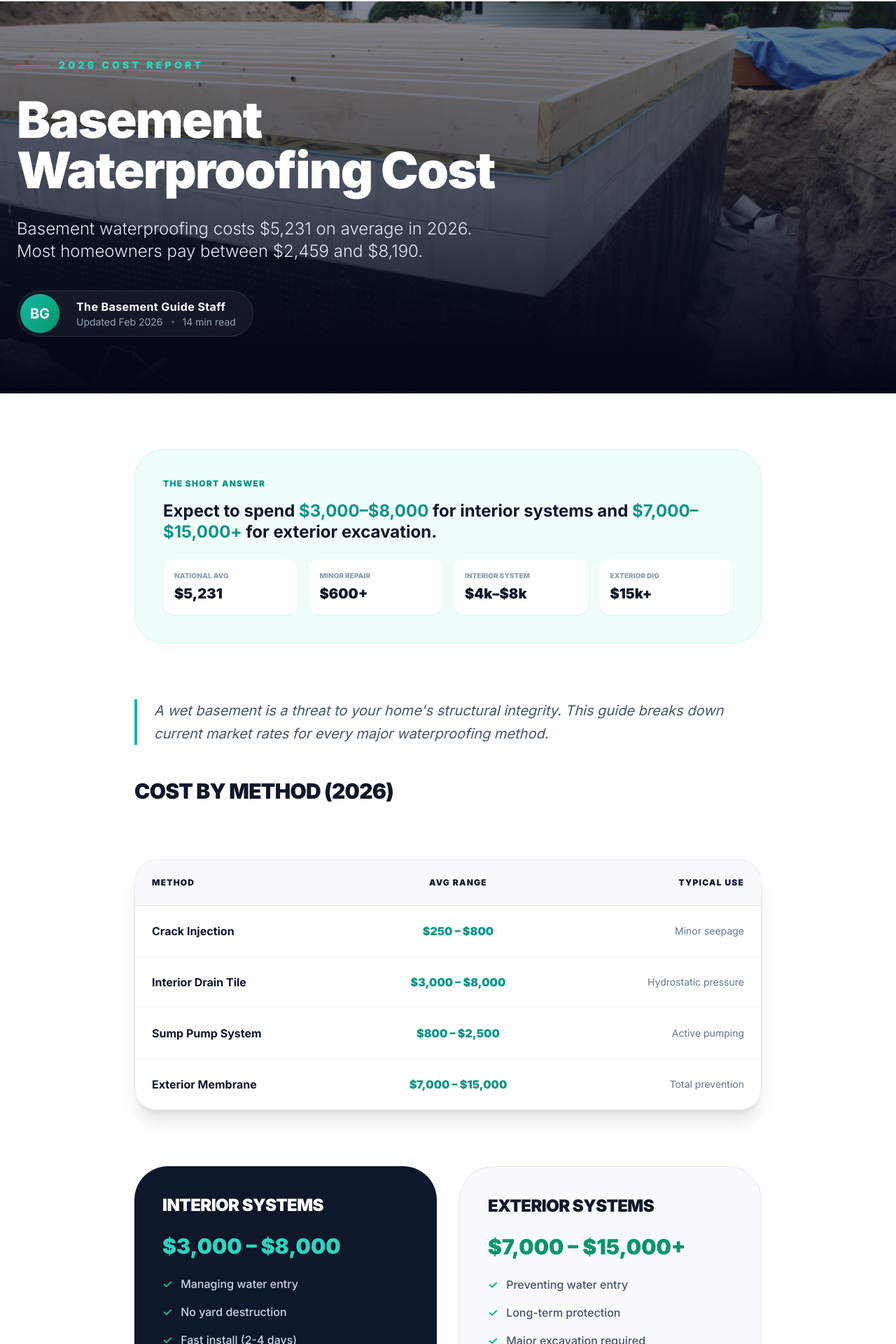
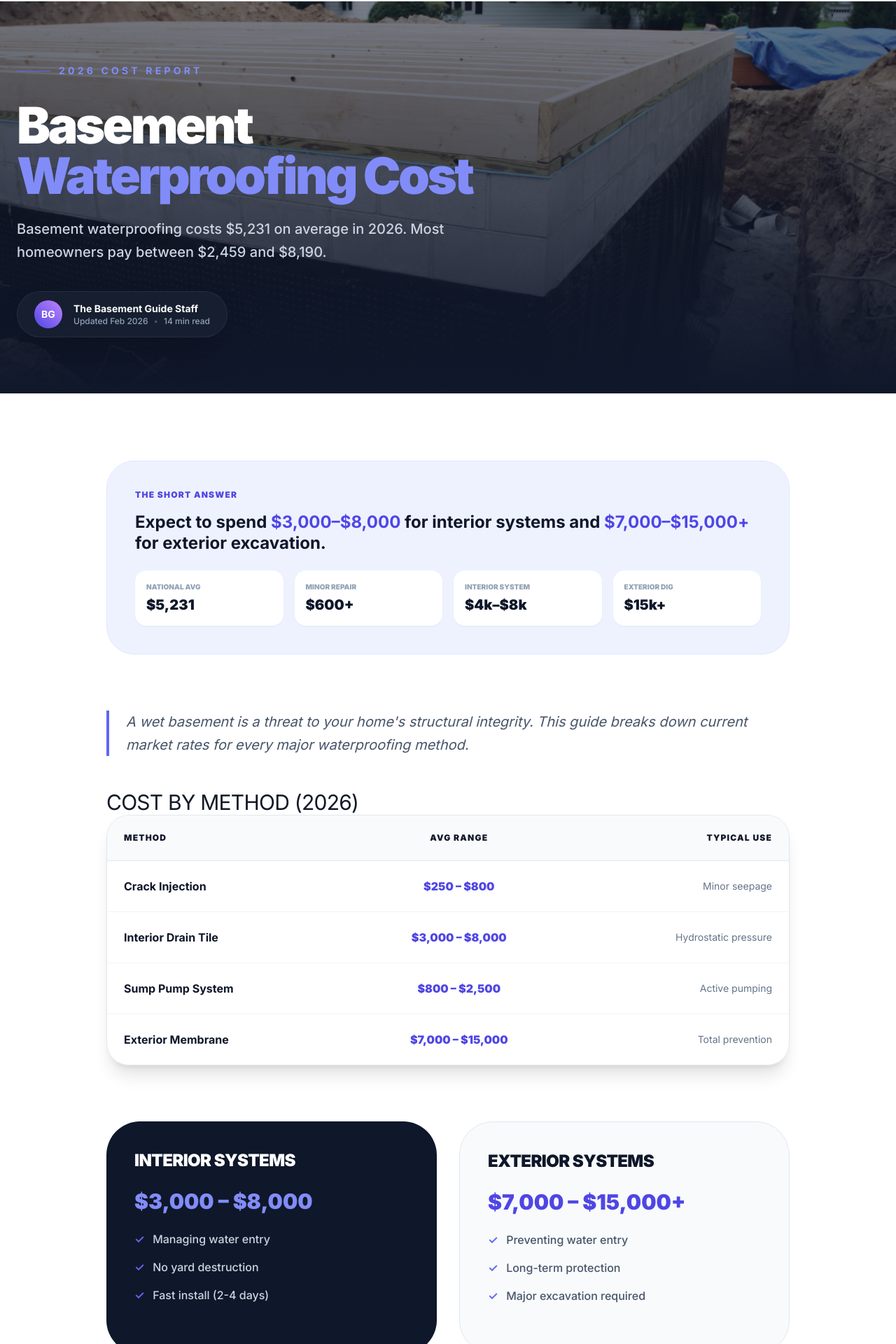
Before and after one commit to thebasementguide2026/basement-guide, a Next.js app: page /articles/basement-waterproofing-cost in a window 1280 px wide. Shown: the part 63-1983 px from the top of the page at 70% size. Built offline with nearby package versions, Linux system fonts and the light colour scheme.

Commit message:
Update page.tsx

```diff
--- a/app/articles/basement-waterproofing-cost/page.tsx
+++ b/app/articles/basement-waterproofing-cost/page.tsx
@@ -10,48 +10,40 @@ export const metadata: Metadata = {
 
 export default function BasementWaterproofingCostPage() {
   return (
-    <div className="bg-white min-h-screen">
+    <div className='bg-white min-h-screen'>
       {/* Article Hero */}
-      <section className="relative h-[70vh] min-h-[500px] bg-slate-900 overflow-hidden">
+      <section className='relative h-[70vh] min-h-[500px] bg-slate-900 overflow-hidden'>
         <Image
-          src="/foundation-waterproofing-construction.jpg.png"
-          alt="Contractor installing basement waterproofing system"
+          src='/foundation-waterproofing-construction.jpg.png'
+          alt='Contractor installing basement waterproofing system'
           fill
-          className="object-cover opacity-50 scale-105 transition-transform duration-700 hover:scale-100"
+          className='object-cover opacity-45 scale-105 transition-transform duration-700 hover:scale-100'
           priority
         />
-        <div className="absolute inset-0 bg-gradient-to-t from-slate-950 via-slate-900/40 to-transparent" />
-
-        <div className="absolute inset-0 flex items-center">
-          <div className="container mx-auto px-6 w-full">
-            <div className="max-w-4xl">
-              <div className="flex items-center gap-3 mb-8">
-                <span className="h-px w-12 bg-teal-500" />
-                <span className="text-teal-400 text-sm font-black uppercase tracking-[0.3em]">
-                  2026 Cost Report
-                </span>
+        <div className='absolute inset-0 bg-gradient-to-t from-slate-900 via-slate-900/40 to-transparent' />
+        <div className='relative h-full max-w-7xl mx-auto px-6 flex flex-col justify-end pb-20'>
+          <div className='flex items-center space-x-3 mb-8'>
+            <div className='w-12 h-px bg-indigo-500'></div>
+            <span className='text-indigo-400 font-bold tracking-[0.3em] text-sm uppercase'>2026 Cost Report</span>
           </div>
-
-              <h1 className="text-5xl md:text-7xl font-black text-white mb-8 leading-[1.1] tracking-tight">
-                Basement <br className="hidden md:block" />
-                Waterproofing Cost
+          <h1 className='text-5xl md:text-7xl font-black text-white mb-6 leading-[0.9] tracking-tighter'>
+            Basement <br />
+            <span className='text-indigo-400'>Waterproofing Cost</span>
           </h1>
-
-              <p className="text-xl md:text-2xl text-slate-200 mb-10 leading-relaxed max-w-2xl font-light">
+          <p className='text-xl text-slate-300 max-w-2xl mb-10 font-medium leading-relaxed'>
             Basement waterproofing costs $5,231 on average in 2026. Most homeowners pay between $2,459 and $8,190.
           </p>
-
-              <div className="flex items-center gap-6 p-1 pr-6 bg-white/5 backdrop-blur-md rounded-full w-fit border border-white/10">
-                <div className="w-14 h-14 bg-gradient-to-br from-teal-500 to-emerald-600 rounded-full flex items-center justify-center text-white font-bold text-xl">
+          <div className='flex items-center space-x-4'>
+            <div className='flex items-center bg-slate-800/50 backdrop-blur-md rounded-full px-6 py-3 border border-slate-700/50 shadow-2xl'>
+              <div className='w-10 h-10 rounded-full bg-gradient-to-tr from-indigo-600 to-purple-400 flex items-center justify-center text-white font-bold text-sm mr-4'>
                 BG
               </div>
-                <div>
-                  <div className="text-white font-bold tracking-wide">The Basement Guide Staff</div>
-                  <div className="flex items-center gap-3 text-slate-400 text-sm">
+              <div className='flex flex-col'>
+                <span className='text-white font-bold text-sm'>The Basement Guide Staff</span>
+                <div className='flex items-center text-slate-400 text-xs font-medium'>
                   <span>Updated Feb 2026</span>
-                    <span className="w-1 h-1 bg-slate-600 rounded-full" />
+                  <span className='mx-2 text-slate-600'>•</span>
                   <span>14 min read</span>
-                  </div>
                 </div>
               </div>
             </div>
@@ -60,141 +52,134 @@ export default function BasementWaterproofingCostPage() {
       </section>
 
       {/* Main Content */}
-      <main className="container mx-auto px-6 py-20">
-        <div className="max-w-4xl mx-auto">
-          {/* Quick Answer Box */}
-          <div className="bg-teal-50 rounded-[2.5rem] p-10 mb-20 border border-teal-100 relative overflow-hidden">
-            <div className="relative z-10">
-              <div className="text-teal-600 font-black uppercase tracking-widest text-xs mb-4">The Short Answer</div>
-              <p className="text-2xl text-slate-900 font-bold leading-tight mb-6">
-                Expect to spend <span className="text-teal-600">$3,000–$8,000</span> for interior systems and <span className="text-teal-600">$7,000–$15,000+</span> for exterior excavation.
+      <main className='max-w-5xl mx-auto px-6 py-24'>
+        <div className='prose prose-lg prose-slate max-w-none prose-headings:text-slate-900 prose-headings:font-black prose-headings:tracking-tight prose-p:text-slate-600 prose-p:leading-relaxed prose-a:text-indigo-600 prose-a:no-underline hover:prose-a:underline'>
+
+          <div className='bg-indigo-50 rounded-[2.5rem] p-10 mb-20 border border-indigo-100 relative overflow-hidden not-prose'>
+            <div className='relative z-10'>
+              <div className='text-indigo-600 font-black uppercase tracking-widest text-xs mb-4'>The Short Answer</div>
+              <p className='text-2xl text-slate-900 font-bold leading-tight mb-6'>
+                Expect to spend <span className='text-indigo-600'>$3,000–$8,000</span> for interior systems and <span className='text-indigo-600'>$7,000–$15,000+</span> for exterior excavation.
               </p>
-              <div className="grid grid-cols-2 md:grid-cols-4 gap-4">
-                <div className="bg-white p-4 rounded-2xl shadow-sm">
-                  <div className="text-slate-400 text-[10px] uppercase font-black mb-1">National Avg</div>
-                  <div className="text-slate-900 font-black text-xl">$5,231</div>
+              <div className='grid grid-cols-2 md:grid-cols-4 gap-4'>
+                <div className='bg-white p-4 rounded-2xl shadow-sm'>
+                  <div className='text-slate-400 text-[10px] uppercase font-black mb-1'>National Avg</div>
+                  <div className='text-slate-900 font-black text-xl'>$5,231</div>
                 </div>
-                <div className="bg-white p-4 rounded-2xl shadow-sm">
-                  <div className="text-slate-400 text-[10px] uppercase font-black mb-1">Minor Repair</div>
-                  <div className="text-slate-900 font-black text-xl">$600+</div>
+                <div className='bg-white p-4 rounded-2xl shadow-sm'>
+                  <div className='text-slate-400 text-[10px] uppercase font-black mb-1'>Minor Repair</div>
+                  <div className='text-slate-900 font-black text-xl'>$600+</div>
                 </div>
-                <div className="bg-white p-4 rounded-2xl shadow-sm">
-                  <div className="text-slate-400 text-[10px] uppercase font-black mb-1">Interior System</div>
-                  <div className="text-slate-900 font-black text-xl">$4k–$8k</div>
+                <div className='bg-white p-4 rounded-2xl shadow-sm'>
+                  <div className='text-slate-400 text-[10px] uppercase font-black mb-1'>Interior System</div>
+                  <div className='text-slate-900 font-black text-xl'>$4k–$8k</div>
                 </div>
-                <div className="bg-white p-4 rounded-2xl shadow-sm">
-                  <div className="text-slate-400 text-[10px] uppercase font-black mb-1">Exterior Dig</div>
-                  <div className="text-slate-900 font-black text-xl">$15k+</div>
+                <div className='bg-white p-4 rounded-2xl shadow-sm'>
+                  <div className='text-slate-400 text-[10px] uppercase font-black mb-1'>Exterior Dig</div>
+                  <div className='text-slate-900 font-black text-xl'>$15k+</div>
                 </div>
               </div>
             </div>
           </div>
 
-          <div className="prose prose-slate prose-lg max-w-none mb-20">
-            <p className="text-xl leading-relaxed text-slate-600 italic border-l-4 border-teal-500 pl-6 mb-12">
+          <p className='text-xl leading-relaxed text-slate-600 italic border-l-4 border-indigo-500 pl-6 mb-12'>
             A wet basement is a threat to your home's structural integrity. This guide breaks down current market rates for every major waterproofing method.
           </p>
 
-            <h2 className="text-3xl font-black text-slate-900 mb-8 uppercase tracking-tight font-black">Cost by Method (2026)</h2>
-          </div>
+          <h2 className='text-3xl uppercase tracking-tight'>Cost by Method (2026)</h2>
 
-          {/* Pricing Table */}
-          <div className="overflow-x-auto rounded-[2rem] border border-slate-200 shadow-xl mb-20">
-            <table className="w-full text-left border-collapse">
+          <div className='overflow-x-auto rounded-[2rem] border border-slate-200 shadow-xl mb-20 not-prose'>
+            <table className='w-full text-left border-collapse'>
               <thead>
-                <tr className="bg-slate-50 border-b border-slate-200">
-                  <th className="p-6 font-black text-slate-900 uppercase text-xs tracking-widest">Method</th>
-                  <th className="p-6 font-black text-slate-900 uppercase text-xs tracking-widest text-center">Avg Range</th>
-                  <th className="p-6 font-black text-slate-900 uppercase text-xs tracking-widest text-right">Typical Use</th>
+                <tr className='bg-slate-50 border-b border-slate-200'>
+                  <th className='p-6 font-black text-slate-900 uppercase text-xs tracking-widest'>Method</th>
+                  <th className='p-6 font-black text-slate-900 uppercase text-xs tracking-widest text-center'>Avg Range</th>
+                  <th className='p-6 font-black text-slate-900 uppercase text-xs tracking-widest text-right'>Typical Use</th>
                 </tr>
               </thead>
-              <tbody className="divide-y divide-slate-100">
+              <tbody className='divide-y divide-slate-100'>
                 {[
                   { method: 'Crack Injection', cost: '$250 – $800', use: 'Minor seepage' },
                   { method: 'Interior Drain Tile', cost: '$3,000 – $8,000', use: 'Hydrostatic pressure' },
                   { method: 'Sump Pump System', cost: '$800 – $2,500', use: 'Active pumping' },
                   { method: 'Exterior Membrane', cost: '$7,000 – $15,000', use: 'Total prevention' }
                 ].map((row, i) => (
-                  <tr key={i} className="hover:bg-slate-50 transition-colors group">
-                    <td className="p-6 text-slate-900 font-bold">{row.method}</td>
-                    <td className="p-6 text-teal-600 font-black text-center">{row.cost}</td>
-                    <td className="p-6 text-slate-500 text-sm text-right">{row.use}</td>
+                  <tr key={i} className='hover:bg-slate-50 transition-colors group'>
+                    <td className='p-6 text-slate-900 font-bold'>{row.method}</td>
+                    <td className='p-6 text-indigo-600 font-black text-center'>{row.cost}</td>
+                    <td className='p-6 text-slate-500 text-sm text-right'>{row.use}</td>
                   </tr>
                 ))}
               </tbody>
             </table>
           </div>
 
-          {/* Interior vs Exterior Grid */}
-          <div className="grid md:grid-cols-2 gap-8 mb-20">
-            <div className="bg-slate-900 p-10 rounded-[3rem] text-white relative overflow-hidden">
-              <h3 className="text-2xl font-black mb-6 uppercase tracking-tight font-black">Interior Systems</h3>
-              <p className="text-teal-400 font-black text-3xl mb-6 font-black">$3,000 – $8,000</p>
-              <ul className="space-y-4 mb-8">
+          <div className='grid md:grid-cols-2 gap-8 mb-20 not-prose'>
+            <div className='bg-slate-900 p-10 rounded-[3rem] text-white relative overflow-hidden'>
+              <h3 className='text-2xl font-black mb-6 uppercase tracking-tight'>Interior Systems</h3>
+              <p className='text-indigo-400 font-black text-3xl mb-6'>$3,000 – $8,000</p>
+              <ul className='space-y-4 mb-8'>
                 {['Managing water entry', 'No yard destruction', 'Fast install (2-4 days)'].map((item, i) => (
-                  <li key={i} className="flex gap-3 text-slate-300 font-medium">
-                    <span className="text-teal-500 font-bold">✓</span> {item}
+                  <li key={i} className='flex gap-3 text-slate-300 font-medium'>
+                    <span className='text-indigo-500 font-bold'>✓</span> {item}
                   </li>
                 ))}
               </ul>
             </div>
-            <div className="bg-slate-50 p-10 rounded-[3rem] border border-slate-200">
-              <h3 className="text-2xl font-black text-slate-900 mb-6 uppercase tracking-tight font-black">Exterior Systems</h3>
-              <p className="text-emerald-600 font-black text-3xl mb-6 font-black">$7,000 – $15,000+</p>
-              <ul className="space-y-4">
+            <div className='bg-slate-50 p-10 rounded-[3rem] border border-slate-200'>
+              <h3 className='text-2xl font-black text-slate-900 mb-6 uppercase tracking-tight'>Exterior Systems</h3>
+              <p className='text-indigo-600 font-black text-3xl mb-6'>$7,000 – $15,000+</p>
+              <ul className='space-y-4'>
                 {['Preventing water entry', 'Long-term protection', 'Major excavation required'].map((item, i) => (
-                  <li key={i} className="flex gap-3 text-slate-600 font-medium">
-                    <span className="text-emerald-500 font-bold">✓</span> {item}
+                  <li key={i} className='flex gap-3 text-slate-600 font-medium'>
+                    <span className='text-indigo-500 font-bold'>✓</span> {item}
                   </li>
                 ))}
               </ul>
             </div>
           </div>
 
-          {/* Unit Costs Section */}
-          <section className="mb-20">
-            <h2 className="text-3xl font-black text-slate-900 mb-10 uppercase tracking-tight text-center font-black">Unit Costs (Per Foot)</h2>
-            <div className="grid grid-cols-1 sm:grid-cols-2 gap-6">
+          <section className='mb-20 not-prose'>
+            <h2 className='text-3xl font-black text-slate-900 mb-10 uppercase tracking-tight text-center'>Unit Costs (Per Foot)</h2>
+            <div className='grid grid-cols-1 sm:grid-cols-2 gap-6'>
               {[
                 { label: 'French Drain (Interior)', cost: '$40 – $85 / linear ft.' },
                 { label: 'French Drain (Exterior)', cost: '$30 – $90 / linear ft.' },
                 { label: 'Waterproof Membrane', cost: '$4 – $7 / sq. ft.' },
                 { label: 'Foundation Sealing', cost: '$2 – $10 / sq. ft.' },
               ].map((item, i) => (
-                <div key={i} className="flex justify-between items-center p-6 bg-white border border-slate-200 rounded-2xl shadow-sm">
-                  <span className="font-bold text-slate-700">{item.label}</span>
-                  <span className="text-teal-600 font-black">{item.cost}</span>
+                <div key={i} className='flex justify-between items-center p-6 bg-white border border-slate-200 rounded-2xl shadow-sm'>
+                  <span className='font-bold text-slate-700'>{item.label}</span>
+                  <span className='text-indigo-600 font-black'>{item.cost}</span>
                 </div>
               ))}
             </div>
           </section>
 
-          {/* FAQ Section */}
-          <section className="mb-20">
-            <h2 className="text-3xl font-black text-slate-900 mb-10 uppercase tracking-tight text-center font-black">Common Questions</h2>
-            <div className="space-y-4">
+          <section className='mb-20 not-prose'>
+            <h2 className='text-3xl font-black text-slate-900 mb-10 uppercase tracking-tight text-center'>Common Questions</h2>
+            <div className='space-y-4'>
               {[
                 { q: 'Is it worth the money?', a: 'Yes. It protects your foundation from structural failure and prevents mold growth, significantly impacting home value.' },
                 { q: 'How long does it last?', a: 'Interior systems last 10-15 years (pump life). Exterior membranes can last 20-40 years.' },
                 { q: 'Does insurance cover it?', a: 'Usually not. Insurance covers sudden damage (burst pipe), not gradual seepage.' },
               ].map((faq, i) => (
-                <div key={i} className="bg-slate-50 p-8 rounded-[2rem] border border-slate-200">
-                  <h3 className="font-black text-slate-900 text-lg mb-3 uppercase tracking-widest font-black">{faq.q}</h3>
-                  <p className="text-slate-600 leading-relaxed text-sm">{faq.a}</p>
+                <div key={i} className='bg-slate-50 p-8 rounded-[2rem] border border-slate-200'>
+                  <h3 className='font-black text-slate-900 text-lg mb-3 uppercase tracking-widest'>{faq.q}</h3>
+                  <p className='text-slate-600 leading-relaxed text-sm'>{faq.a}</p>
                 </div>
               ))}
             </div>
           </section>
 
-          {/* Lead Form CTA */}
-          <div className="bg-teal-600 rounded-[3rem] p-12 text-white relative overflow-hidden shadow-2xl shadow-teal-200">
-            <div className="absolute top-0 right-0 w-64 h-64 bg-white/10 rounded-full -mr-32 -mt-32 blur-3xl" />
-            <div className="relative z-10 text-center max-w-2xl mx-auto">
-              <h2 className="text-4xl font-black mb-6 font-black">Stop the Seepage</h2>
-              <p className="text-teal-100 text-xl mb-12 font-light">
+          <div className='bg-indigo-600 rounded-[3rem] p-12 text-white relative overflow-hidden shadow-2xl not-prose'>
+            <div className='absolute top-0 right-0 w-64 h-64 bg-white/10 rounded-full -mr-32 -mt-32 blur-3xl' />
+            <div className='relative z-10 text-center max-w-2xl mx-auto'>
+              <h2 className='text-4xl font-black mb-6'>Stop the Seepage</h2>
+              <p className='text-indigo-100 text-xl mb-12 font-light'>
                 Don't wait for the next heavy rain. Get free quotes from vetted basement waterproofing specialists in your area.
               </p>
-              <div className="bg-white rounded-[2rem] p-8 text-slate-900 shadow-2xl">
+              <div className='bg-white rounded-[2rem] p-8 text-slate-900 shadow-2xl'>
                 <LeadForm />
               </div>
             </div>
```
Lines whose indentation alone changed are shown as unchanged.
